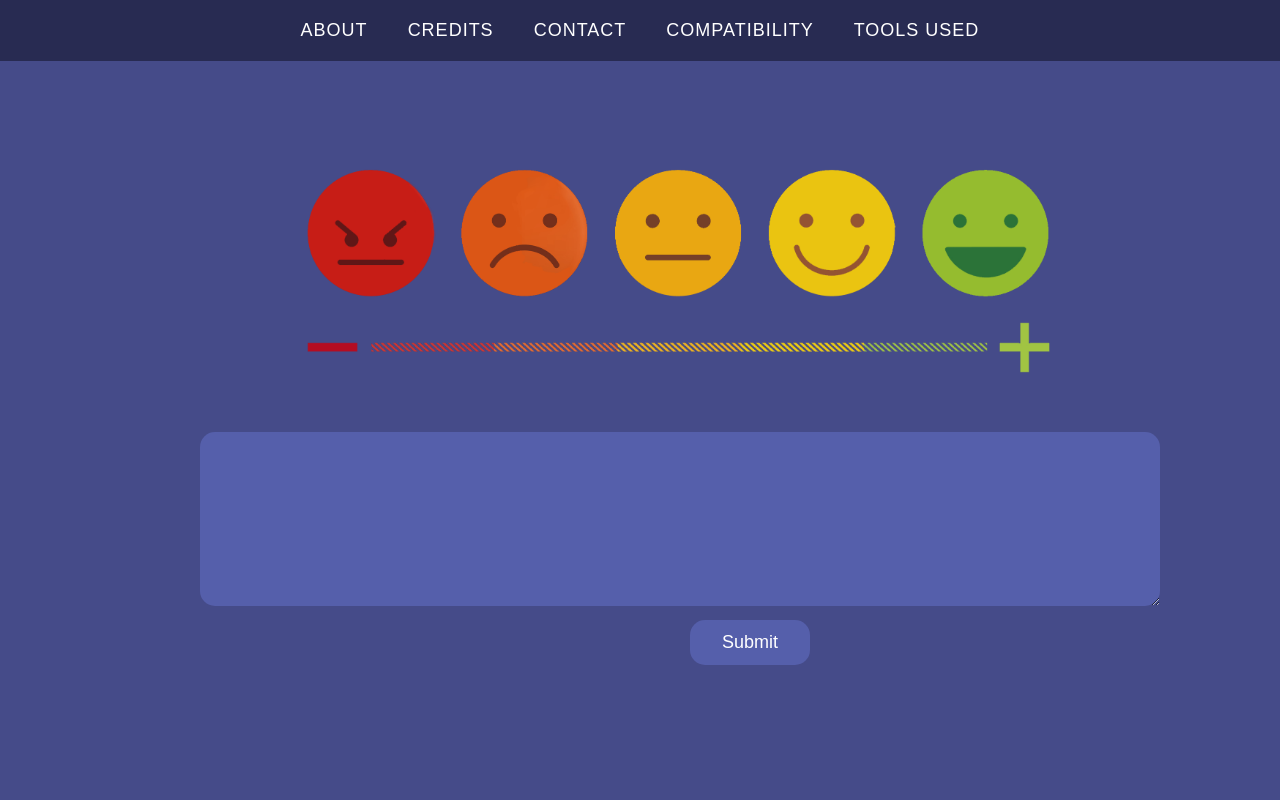
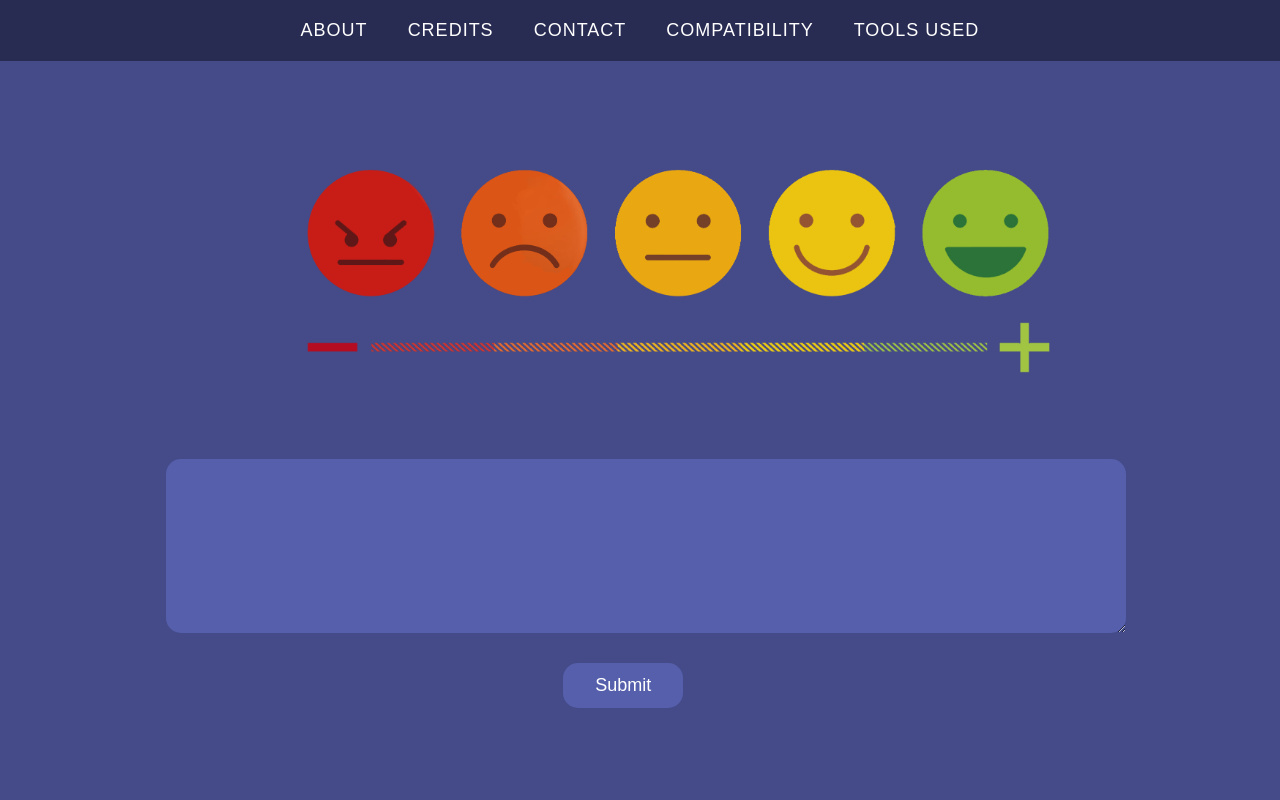
Before and after one commit to parad0xica/sentiment2022, a website: page public/index.html in a window 1280 px wide. Shown: the top 800 px of the page. Drawn offline with Linux system fonts and the light colour scheme.

Commit message:
Update inputbox.css

```diff
--- a/public/css/inputbox.css
+++ b/public/css/inputbox.css
@@ -4,8 +4,8 @@
   border-radius: 15px;
   padding: 60px 20px;
   box-sizing: border-box;
-  margin-left: 200px;
-  margin-top: 50px;
+  margin-left: 13%;
+  margin-top: 6%;
   border: none;
   color: white;
   font-size: 24px;
@@ -23,9 +23,8 @@
   border-radius: 15px;
   padding: 10px 30px;
   background-color: rgb(85, 95, 171);
-  position: relative;
-  margin-left: 690px;
-  margin-top: 10px;
+  margin-left: 44%;
+  margin-top: 2%;
 }
 .button button:hover {
   background-color: #1B1D37;
```
